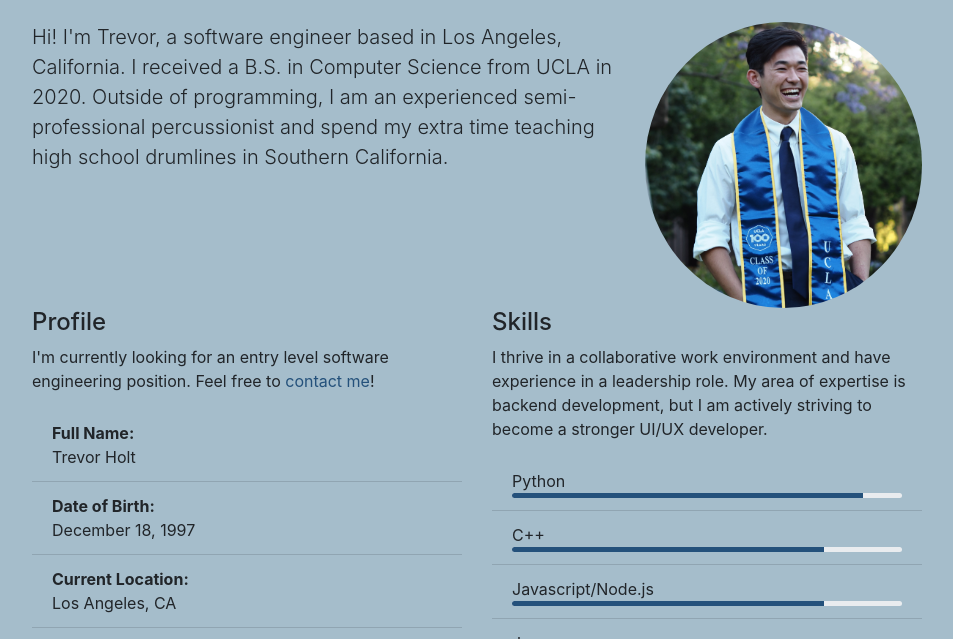
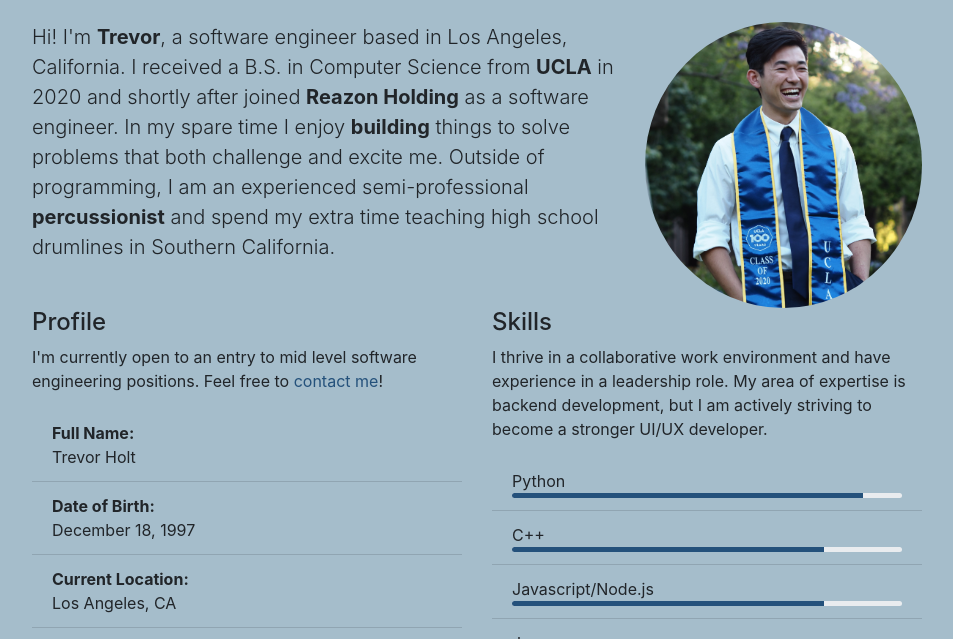
Before and after one commit to tholt1220/portfolio-1.0, a plain HTML site: page index.html in a window 1280 px wide. Shown: the part 760-1399 px from the top of the page, without its empty margins (163-1116 px from the left). Drawn offline with Linux system fonts and the light colour scheme.

Commit message:
updated summary

```diff
--- a/css/index.css
+++ b/css/index.css
@@ -173,6 +173,9 @@ pre{
   opacity: 1;
 }
 
+.summary a:link{
+  color: #212529;
+}
 
 .profileText {
   transition: .5s ease;
--- a/index.html
+++ b/index.html
@@ -78,8 +78,8 @@
           <div class="container">
             <div class = "row">
               <div class = "col-sm-8">
-                <p class="lead">Hi! I'm Trevor, a software engineer based in Los Angeles, California. I received a B.S. in Computer Science from UCLA in 2020.
-                  Outside of programming, I am an experienced semi-professional percussionist and spend my extra time teaching high school drumlines in Southern California.
+                <p class="lead summary">Hi! I'm <a class='font-weight-bold js-scroll-trigger' href='#about'>Trevor</a>, a software engineer based in Los Angeles, California. I received a B.S. in Computer Science from <a class='font-weight-bold js-scroll-trigger ' href="#education">UCLA</a> in 2020 and shortly after joined <a class='font-weight-bold js-scroll-trigger ' href="#work">Reazon Holding</a> as a software engineer. In my spare time I enjoy <a class='font-weight-bold js-scroll-trigger' href="#projects">building</a> things to solve problems that both challenge and excite me.
+                  Outside of programming, I am an experienced semi-professional <a class='font-weight-bold js-scroll-trigger ' href="#fun">percussionist</a> and spend my extra time teaching high school drumlines in Southern California.
                 </p>
               </div>
               <a class = "col-sm-4 profile-col js-scroll-trigger" href="#contact">
@@ -90,7 +90,7 @@
           <div class = "row">
             <div class ="col-md-6">
               <h4>Profile</h4>
-              <p>I'm currently looking for an entry level software engineering position. Feel free to <a class = js-scroll-trigger href="#contact">contact me</a>!</p>
+              <p>I'm currently open to an entry to mid level software engineering positions. Feel free to <a class = js-scroll-trigger href="#contact">contact me</a>!</p>
               <ul class="list-group list-group-flush profile-list">
                 <li class="list-group-item bg-primary">
                   <strong>Full Name:</strong>
@@ -660,7 +660,7 @@
                   </a>
                   <div class = "col-md-10">
                     <span class="playlist-text"><a href="https://www.facebook.com/pg/NinerNoiseDrumline/about/?ref=page_internal" target="__blank"><h4>Niner Noise</h4></a><h6>2014-2017</h6><p>San Francisco, CA</p></span>
-                    <p>Niner Noise provides unmatched excitement and fan entertainment for all 49er's home NFL games. In 2016 I was a part of the super bowl drumline, providing music and entertainment for fans as San Francisco hosted Super Bowl 50.</p>
+                    <p>Niner Noise provides unmatched excitement and fan entertainment for all 49er's home NFL games. In 2016 I was a part of the Super Bowl Drumline, providing music and entertainment for fans as San Francisco hosted Super Bowl 50.</p>
                   </div>
                 </div>
               </div>
```
